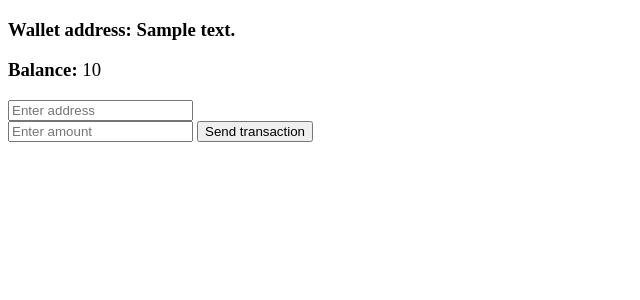
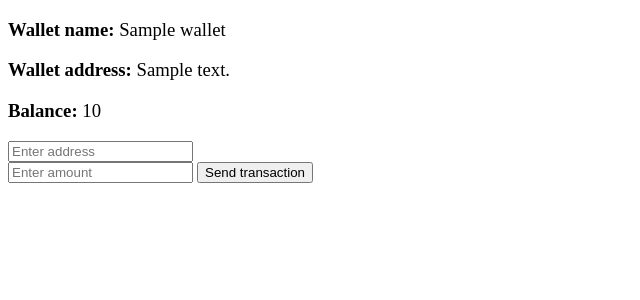
Before and after one commit to matedavid/blockchain_wallet, a Flask app: template templates/wallet.html in a window 1280 px wide. Shown: the top 300 px of the page, without its empty margins (0-640 px from the left). Run offline with Flask 2, Linux system fonts and the light colour scheme; the template is opened without the code that fills it: most values are stand-ins (such as "Sample title", 1, 10 or a date in 2020); parts of the project's set-up code (start-up, migrations or seed data) failed here and were passed over.

Commit message:
transaction in web

```diff
--- a/src/Utils.py
+++ b/src/Utils.py
@@ -74,7 +74,7 @@ def loadWallet(name, s):
     with open("wallets/" + name, "rb") as f:
         wallet = pickle.load(f)
         wallet.getBalance(s)
-        return wallet
+    return wallet
 
 def setupSocket(server_ip, PORT, connect=True):
     s = socket.socket(socket.AF_INET, socket.SOCK_STREAM)
--- a/templates/wallet.html
+++ b/templates/wallet.html
@@ -1,20 +1,25 @@
-{% extends 'header.html' %}
-{% block content %}
-
-    {% if wallet %}
+{% extends 'header.html' %} {% block content %} {% if wallet %}
 <div class="row">
     <div class="info">
-                <h3>Wallet address: {{ wallet.address }}</h3>
-                <h3>Balance: <span style="font-weight: normal">{{ wallet.balance }}</span></h3>
+        <h3>Wallet name:
+            <span style="font-weight: normal">{{ wallet.name }}</span>
+        </h3>
+        <h3>Wallet address:
+            <span style="font-weight: normal" class="walletAddress">{{ wallet.address }}</span>
+        </h3>
+        <h3>Balance:
+            <span style="font-weight: normal">{{ wallet.balance }}</span>
+        </h3>
     </div>
 
     <div class="transaction">
-                <form action="" class="transactionForm">
+        <form class="transactionForm">
             <label for="address"></label>
-                    <input id="address" type="text" placeholder="Enter address"> <br>
+            <input class="receiverAddress" id="address" type="text" placeholder="Enter address">
+            <br>
             <label for="amount"></label>
-                    <input id="amount" type="number" placeholder="Enter amount">
-                    <button class="transaction">Send transaction</button>
+            <input class="amount" id="amount" type="number" placeholder="Enter amount">
+            <button class="send">Send transaction</button>
         </form>
     </div>
 </div>
@@ -23,15 +28,25 @@
 <h1>Wallet not found</h1>
 {% endif %}
 
-{% endblock %}
+<script>
+    $('.send').on('click', (e) => {
+        e.preventDefault();
+        let data = {
+            sender: $('.walletAddress').html(),
+            receiver: $('.receiverAddress').val(),
+            amount: $('.amount').val()
+        }
 
-<script>
-    $(document).ready(() => {
 
-        $('.transaction').on('click', (e) => {
-            e.preventDefault();
-            console.log("Hello world");
+        $.ajax({
+            type: "POST",
+            url: "/transaction",
+            data: JSON.stringify(data),
+            success: (e) => {
+                console.log(e)
+            }
+
+
+        })
     });
-
-    });
-</script>
+</script> {% endblock %}
--- a/web.py
+++ b/web.py
@@ -1,4 +1,5 @@
 from flask import Flask, render_template, request
+import json
 import os
 import socket
 
@@ -12,7 +13,7 @@ from src.Utils import generate_key_pair, loadWallet, getLocalHostName, setupSock
 /delete/<walletname> = delete given wallet POST
 /transaction = send transaction POST
 {
-    - wallet address (for security)
+    - sender address (for security)
     - receiver address
     - amount to send
 }
@@ -51,10 +52,10 @@ def wallet(name):
     sock = connectSocket(s)
     path = f"wallets/{name}.wallet"
     if os.path.isfile(path):
-        currentWallet = loadWallet((name+".wallet"), sock)
+        globals()['currentWallet'] = loadWallet((name+".wallet"), sock)
+        print(currentWallet.balance)
         _ = currentWallet.getBalance(sock)
-
-        # TODO: fix complaint s not defined in line 51 when only using s as the variable
+        # TODO: fix complaint 's not defined' in line 51 when only using s as the variable
         globals()['s'] = close(sock)
         return render_template('wallet.html', wallet=currentWallet,title=currentWallet.name)
     else:
@@ -63,7 +64,30 @@ def wallet(name):
 
 @app.route("/transaction", methods=["POST"])
 def transaction():
-    pass
+    sock = connectSocket(s)
+    req = request.get_data().decode()
+    data = json.loads(req)
+    sender, receiver, amount = data['sender'], data['receiver'], float(data['amount'])
+    print(amount, currentWallet.balance)
+    if sender != "" and sender != " " and sender != None and len(sender) == 66:
+        if receiver != "" and receiver != " " and receiver != None and len(receiver) == 66:
+            if amount > 0 and amount <= currentWallet.balance:
+                print("All ok")
+                globals()['currentWallet'].sendTransaction(receiver, amount, sock)
+            else:
+                globals()['s'] = close(sock)
+                return "Amount not valid"
+        else:
+            globals()['s'] = close(sock)
+            print("Receiver not valid")
+            return "Receiver not valid"
+    else:
+        globals()['s'] = close(sock)
+        print("Sender not valid")
+        return "Sender not valid"
+
+    globals()['s'] = close(sock)
+    return "Success"
 
 if __name__ == "__main__":
     _ = connectSocket(s)
```
Lines whose indentation alone changed are shown as unchanged.
